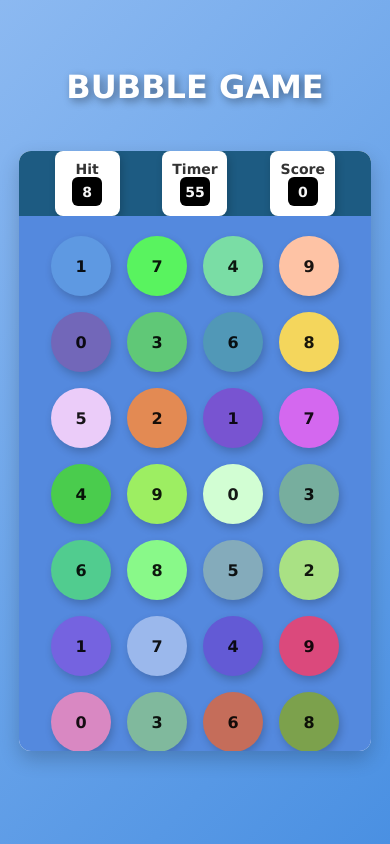
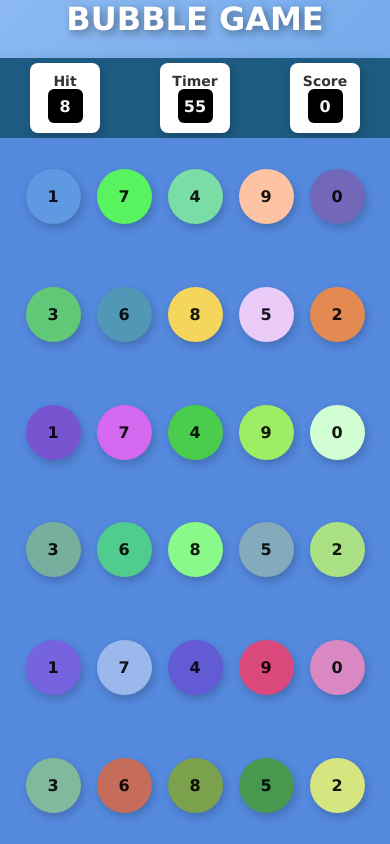
Before and after one commit to OadHarsh/bubblegame, a plain HTML site: page index.html in a window 390 px wide. Drawn offline with Linux system fonts and the light colour scheme.

Commit message:
rsponsive layout2

```diff
--- a/style.css
+++ b/style.css
@@ -17,19 +17,17 @@ html, body {
     flex-direction: column;
     justify-content: center;
     align-items: center;
-
 }
 
 /* --- Main Container --- */
 #container {
     width: 100%;
     max-width: 650px;
-    height: 90vh;
-    max-height: 650px;
+    height: 100vh;
     display: flex;
     align-items: center;
     justify-content: center;
-    padding: 10px;
+    padding: 0; /* Removed padding */
 }
 
 /* --- H1 (Bubble Game) Styling --- */
@@ -41,26 +39,20 @@ h1 {
     margin-bottom: 20px;
     text-transform: uppercase;
     text-align: center;
-
-    /* Added Flex Properties */
-    display: flex;
-    justify-content: center;
-    align-items: center;
 }
-
 
 /* --- Game Panel --- */
 #panel {
-    width: 95%;
+    width: 100%;
     max-width: 600px;
     height: 95%;
-    max-height: 600px;
     background-color: #ffffff;
     border-radius: 12px;
     overflow: hidden;
     display: flex;
     flex-direction: column;
     box-shadow: 0px 8px 20px rgba(0, 0, 0, 0.2);
+    margin: 0; /* Removed margin */
 }
 
 /* --- Top Panel --- */
@@ -71,7 +63,7 @@ h1 {
     display: flex;
     justify-content: space-around;
     align-items: center;
-    padding: 10px;
+    padding: 0;
 }
 
 /* --- Game Stats (Hit, Timer, Score) --- */
@@ -114,7 +106,7 @@ h1 {
 #panel-bottom {
     flex: 1;
     width: 100%;
-    padding: 12px;
+    padding: 0; /* Removed padding */
     display: flex;
     flex-wrap: wrap;
     background-color: #5489de;
@@ -125,19 +117,19 @@ h1 {
 /* --- Bubble Styling --- */
 .bubble {
     margin: 8px;
-    width: 80px;
-    height: 80px;
+    width: 78px;
+    height: 78px;
     background-color: rgb(90, 192, 218);
     border-radius: 50%;
     display: flex;
     align-items: center;
     justify-content: center;
     font-size: 21px;
-    font-weight:bold;
+    font-weight: bold;
     color: rgba(0, 0, 0, 0.903);
     transition: all 0.2s ease;
     box-shadow: 2px 4px 8px rgba(0, 0, 0, 0.2);
-    cursor:pointer;
+    cursor: pointer;
 }
 
 .bubble:hover {
@@ -145,59 +137,30 @@ h1 {
     background-color: rgb(67, 162, 187);
 }
 
-/* --- Game Over Section --- */
-.result-set {
-    display: flex;
-    flex-direction: column;
-    justify-content: center;
-    align-items: center;
-    gap: 12px;
-}
+/* --- Responsive Design for Mobile Devices --- */
+@media (max-width: 480px) {
+    h1 {
+        font-size: 2rem;
+    }
 
-.game-over {
-    font-size: 52px;
-    font-weight: bold;
-    text-shadow: 3px 3px 10px rgba(0, 0, 0, 0.8);
-    animation: blink 0.5s alternate infinite;
-    margin-bottom: 20px;
-}
-
-@keyframes blink {
-    from { transform: scale(1); }
-    to { transform: scale(1.1); }
-}
-
-/* --- Score Display --- */
-.score-show {
-    font-size: 18px;
-    font-weight: 500;
-    color: white;
-    background: linear-gradient(45deg, #04040488, #3f0d0473);
-    padding: 10px 20px;
-    border-radius: 12px;
-    display: inline-block;
-    box-shadow: 2px 4px 10px rgba(0, 0, 0, 0.6);
-    text-align: center;
-}
-
-/* --- Responsive Design --- */
-@media (max-width: 768px) {
-    h1 {
-        font-size: 2.5rem;
+    #container {
+        height: 100vh;
+        padding: 0;
     }
 
     #panel {
-        width: 95%;
-        height: 85vh;
+        width: 100%;
+        height: 100%;
+        border-radius: 0; /* Removed rounded corners */
     }
 
     #panel-top {
-        padding: 0 5%;
+        height: 80px;
     }
 
     .element {
-        width: 75px;
-        height: 75px;
+        width: 70px;
+        height: 70px;
     }
 
     .box {
@@ -207,58 +170,8 @@ h1 {
     }
 
     .bubble {
-        width: 70px;
-        height: 70px;
-        font-size: 18px;
-    }
-
-    .game-over {
-        font-size: 32px;
-    }
-
-    .score-show {
+        width: 55px;
+        height: 55px;
         font-size: 16px;
-        padding: 8px 16px;
     }
 }
-
-@media (max-width: 480px) {
-    #panel {
-        width: 95%;
-        height: 80vh;
-    }
-
-    #panel-top {
-        padding: 0 4%;
-    }
-
-    .element {
-        width: 65px;
-        height: 65px;
-    }
-
-    .box {
-        width: 30px;
-        height: 30px;
-        font-size: 14px;
-    }
-
-    .bubble {
-        width: 60px;
-        height: 60px;
-        font-size: 16px;
-    }
-
-    .game-over {
-        font-size: 26px;
-    }
-
-    .score-show {
-        font-size: 14px;
-        padding: 6px 14px;
-    }
-
-    h1 {
-        font-size: 2rem;
-    }
-}
```
